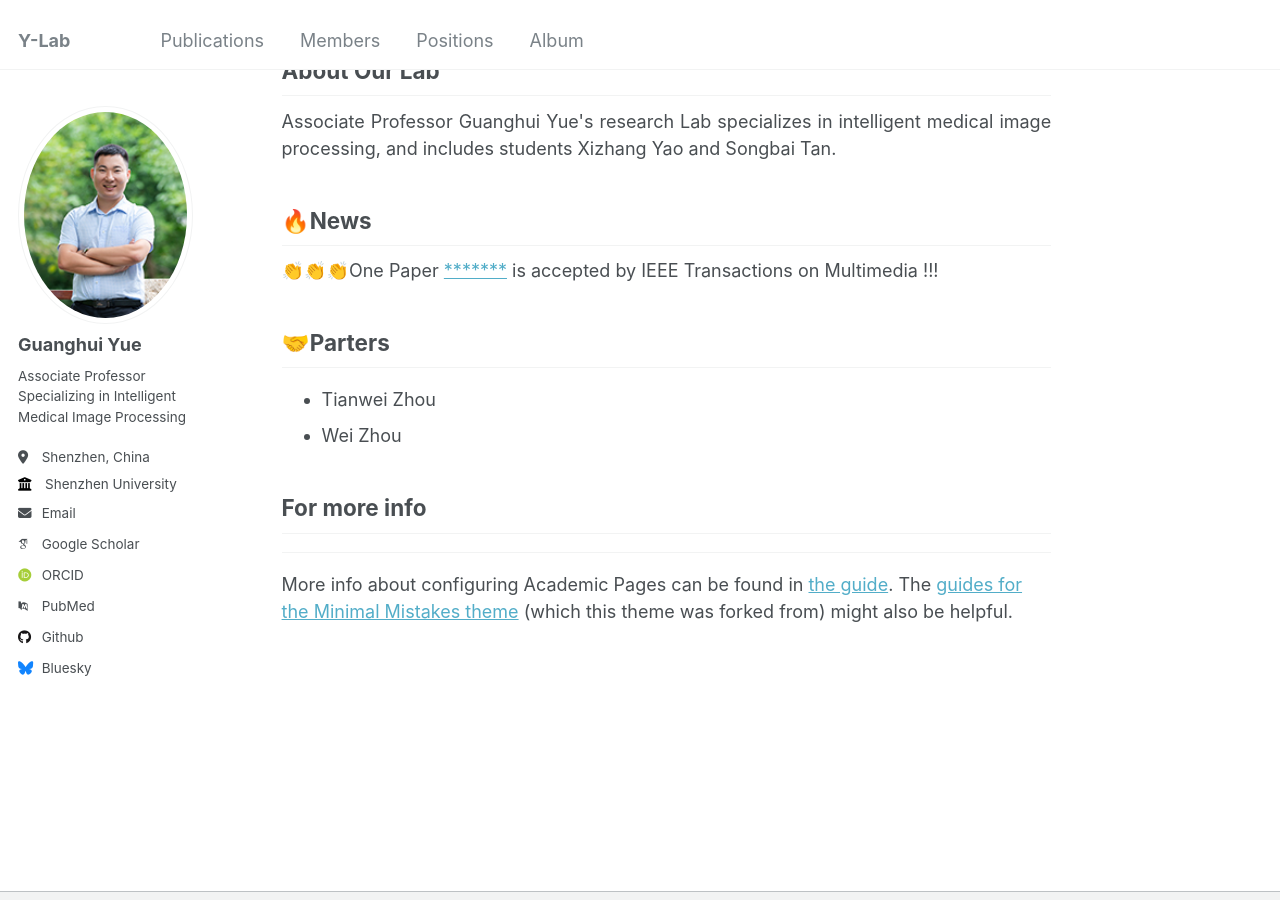
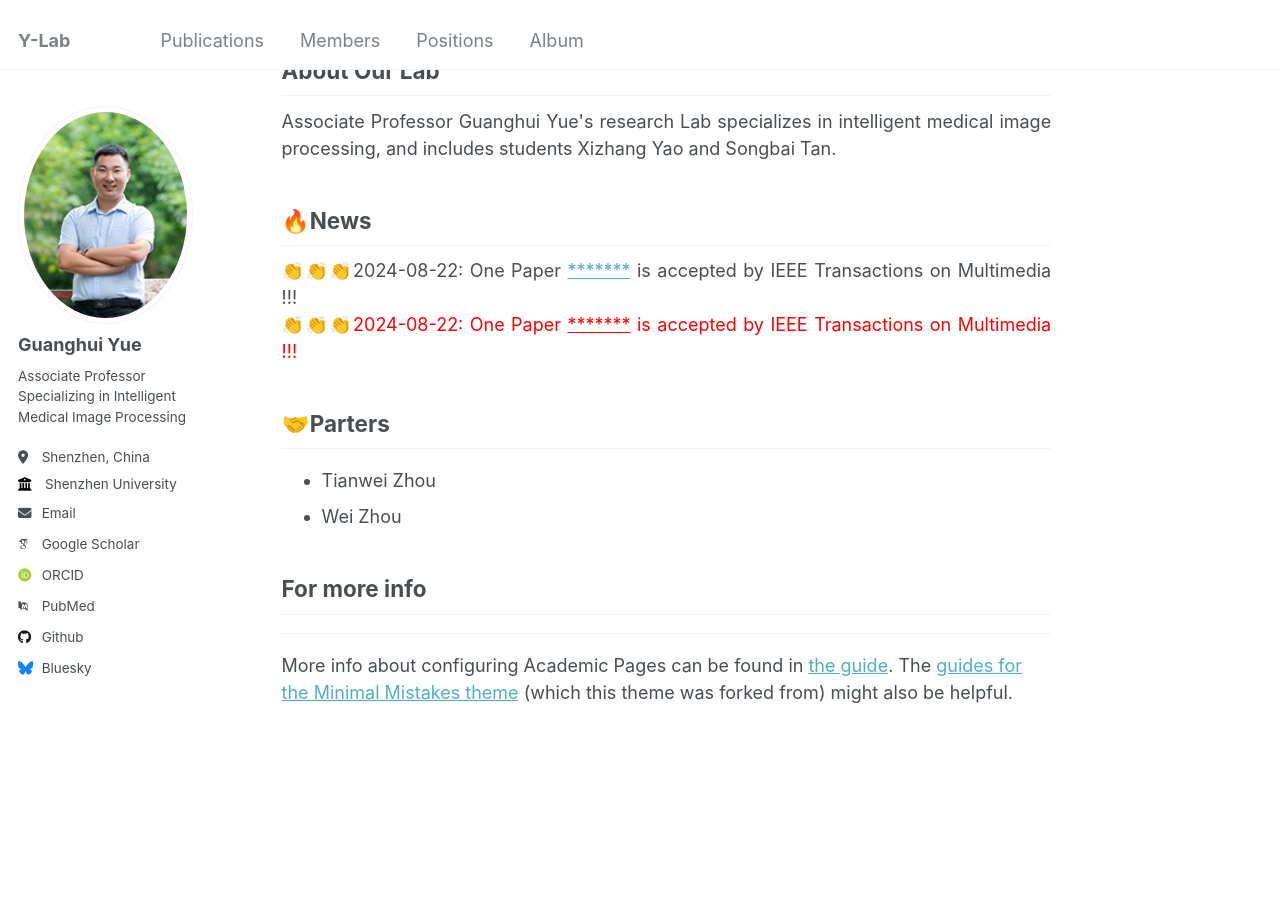
Before and after one commit to Guanghui-Yue/Guanghui-Yue.github.io, a Jekyll site: the page built from _pages/about.md, in a window 1280 px wide and 900 px high, scrolled down 536 px. Built offline with Jekyll 4.4.1, drawn with Linux system fonts in a browser that asks for light colours; some web fonts are replaced.

Commit message:
Update about.md

```diff
--- a/_pages/about.md
+++ b/_pages/about.md
@@ -124,9 +124,11 @@ Associate Professor Guanghui Yue's research Lab specializes in intelligent medic
 
 ## 🔥News
 <div style="text-align:justify;">
-&#x1F44F;&#x1F44F;&#x1F44F;One Paper <a href="https://www.example.com">*******</a> is accepted by IEEE Transactions on Multimedia !!!
+&#x1F44F;&#x1F44F;&#x1F44F;2024-08-22: One Paper <a href="https://www.example.com">*******</a> is accepted by IEEE Transactions on Multimedia !!!
 </div>
-
+<div style="text-align:justify;">
+  <span style="color: red;">&#x1F44F;&#x1F44F;&#x1F44F;2024-08-22: One Paper <a href="https://www.example.com" style="color: red;">*******</a> is accepted by IEEE Transactions on Multimedia !!!</span>
+</div>
 ## 🤝Parters
 - Tianwei Zhou
 - Wei Zhou
```
